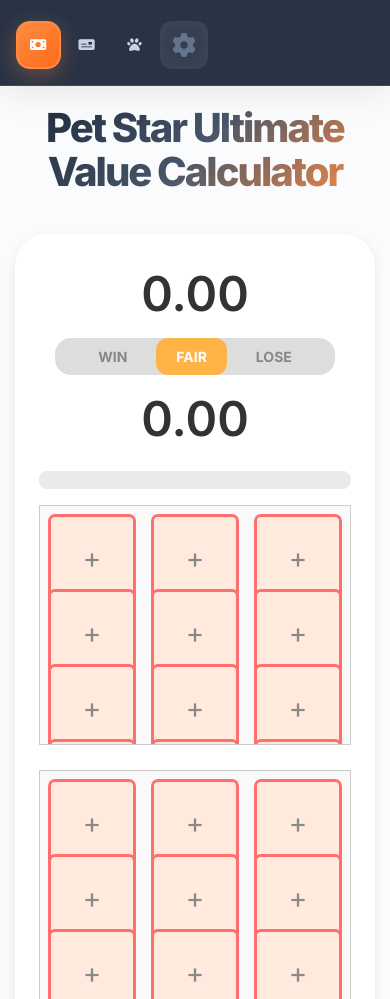
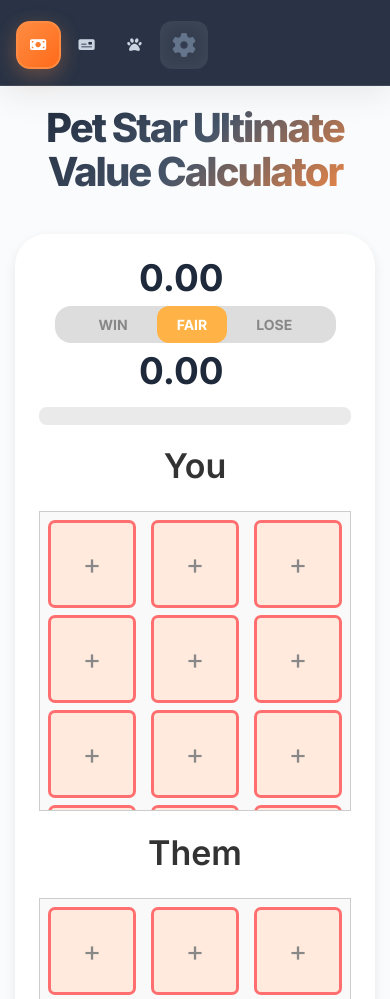
Before and after one commit to Cooper55555/RobloxLibrary, a plain HTML site: page index.html in a window 390 px wide. Shown: the part 55-1054 px from the top of the page. Drawn offline with Linux system fonts and the light colour scheme; no server answers.

Commit message:
Add files via upload

```diff
--- a/index.html
+++ b/index.html
@@ -68,13 +68,20 @@
 
   <div class="trade-calculator">
 <div class="trade-header">
-      <div class="offer-value offer-value--yours" id="psu-your-score">0</div>
+  <div class="offer-value offer-value--yours" id="psu-your-score">
+    <span class="offer-value-text">0</span>
+  </div>
+  <div class="info-calculator-box">
+    <div class="YouThem" id="YouThemDissapear">You -> Them</div>
     <div class="trade-outcome psu-outcome">
       <span class="outcome-label outcome-label-psu" id="psu-lose">WIN</span>
       <span class="outcome-label outcome-label-psu active" id="psu-fair">FAIR</span>
       <span class="outcome-label outcome-label-psu" id="psu-win">LOSE</span>
     </div>
-      <div class="offer-value offer-value--theirs" id="psu-their-score">0</div>
+  </div>
+  <div class="offer-value offer-value--theirs" id="psu-their-score">
+    <span class="offer-value-text">0</span>
+  </div>
 </div>
 
     <div class="trade-bars">
@@ -83,7 +90,9 @@
     </div>
 
     <div class="trade-grids">
+      <div class="mobile-label">You</div>
       <div class="trade-grid trade-grid--yours" id="psu-your-grid"></div>
+      <div class="mobile-label">Them</div>
       <div class="trade-grid trade-grid--theirs" id="psu-their-grid"></div>
     </div>
   </div>
@@ -97,11 +106,11 @@
 
                 <div class="psu-filter-sidebar">
       <button data-filter="all" class="psu-filter-btn active">All</button>
+      <button data-filter="exotic" class="psu-filter-btn">Exotic</button>
+      <button data-filter="legendary" class="psu-filter-btn">Legendary</button>
+      <button data-filter="rare" class="psu-filter-btn">Rare</button>
+      <button data-filter="uncommon" class="psu-filter-btn">Uncommon</button>
       <button data-filter="common" class="psu-filter-btn">Common</button>
-      <button data-filter="uncommon" class="psu-filter-btn">Uncommon</button>
-      <button data-filter="rare" class="psu-filter-btn">Rare</button>
-      <button data-filter="legendary" class="psu-filter-btn">Legendary</button>
-      <button data-filter="exotic" class="psu-filter-btn">Exotic</button>
     </div>
 
       <ul id="psu-trade-pet-list" class="trade-pet-list"></ul>
--- a/script.js
+++ b/script.js
@@ -833,7 +833,8 @@ if (quantity > 1000) {
     fontSize: "14px",
     padding: "2px 6px",
     borderRadius: "4px",
-    userSelect: "none"
+    userSelect: "none",
+    aspectRatio: "0"
   });
   container.appendChild(qtyOverlay);
 
@@ -870,6 +871,24 @@ if (quantity > 1000) {
   updateScoresPsu();
 };
 
+function formatNumber(num) {
+  if (num >= 1_000_000) {
+    const val = num / 1_000_000;
+    if (val < 10) return val.toFixed(2) + 'm';
+    if (val < 100) return val.toFixed(1) + 'm';
+    return Math.floor(val) + 'm';
+  } else if (num >= 1000) {
+    const val = num / 1000;
+    if (val < 10) return val.toFixed(2) + 'k';
+    if (val < 100) return val.toFixed(1) + 'k';
+    return Math.floor(val) + 'k';
+  } else {
+    if (num < 10) return num.toFixed(2);
+    if (num < 100) return num.toFixed(1);
+    return Math.floor(num).toString();
+  }
+}
+
 function parseTotalValuePsu(cell) {
   const container = cell.querySelector("div");
   if (!container) return 0;
@@ -883,8 +902,8 @@ function updateScoresPsu() {
   const yourTotal = Array.from(yourGridPsu.children).reduce((sum, c) => sum + parseTotalValuePsu(c), 0);
   const theirTotal = Array.from(theirGridPsu.children).reduce((sum, c) => sum + parseTotalValuePsu(c), 0);
 
-  yourScoreElPsu.textContent = yourTotal.toFixed(2);
-  theirScoreElPsu.textContent = theirTotal.toFixed(2);
+  yourScoreElPsu.textContent = formatNumber(yourTotal);
+  theirScoreElPsu.textContent = formatNumber(theirTotal);
 
   const total = yourTotal + theirTotal;
 
@@ -896,7 +915,6 @@ function updateScoresPsu() {
     theirBarPsu.style.width = `${((theirTotal / total) * 100).toFixed(2)}%`;
   }
 
-  // Remove active only from PETSTARULT outcome labels
   document.querySelectorAll(".psu-outcome .outcome-label").forEach(el => el.classList.remove("active"));
 
   const result = yourTotal > theirTotal ? "win" : yourTotal === theirTotal ? "fair" : "lose";
--- a/style.css
+++ b/style.css
@@ -611,10 +611,34 @@ body.dark-mode .input-unique {
 }
 
 .offer-value {
+  width: 120px;
+  height: 40px;
+  display: flex;
+  align-items: center;
+  justify-content: flex-start; /* Left align text inside */
+  border-radius: 6px;
+  font-weight: bold;
+  white-space: nowrap;
+  font-size: 2.3rem;
+  position: relative;
+  padding-left: 8px; /* optional */
+}
+
+.offer-value-text {
+  display: inline-block;
+  font-weight: bold;
+  font-size: 2.3rem;
+  white-space: nowrap;
+  max-width: 100%;
+  transform-origin: left center;
+  transition: transform 0.2s ease;
+  will-change: transform;
+}
+
+.YouThem {
   font-size: 48px;
   font-weight: 600;
   color: #333;
-  width: 140px;
   text-align: center;
 }
 
@@ -670,17 +694,18 @@ body.dark-mode .input-unique {
 .trade-grids {
   display: flex;
   justify-content: space-between;
-  margin-top: 16px;
+  gap: 16px;
+  flex-wrap: wrap;
 }
 
 .trade-grid {
   display: grid;
   grid-template-columns: repeat(3, 1fr);
-  grid-auto-rows: 80px;       /* Each row height */
+  grid-auto-rows: 80px;
   gap: 15px;
-  width: 45%;               /* Adjust width to fit 3 columns */
-  height: 300px;              /* Show roughly 3 rows high (3 * 80 + gaps) */
-  overflow-y: auto;           /* Enable vertical scroll */
+  width: 45%;
+  height: 300px;
+  overflow-y: auto;
   border: 1px solid #ccc;
   padding: 8px;
   box-sizing: border-box;
@@ -1061,17 +1086,13 @@ body.dark-mode .input-unique {
 
   /* Grids container - stack vertically but keep grid layout inside */
   .trade-grids {
-    display: flex;
     flex-direction: column;
-    gap: 25px;
+    align-items: center;
   }
 
-  /* Each grid styled as grid to hold pets nicely */
   .trade-grid {
-    width: 100%;           /* Almost full width on phones */
-    height: 240px;        /* Slightly smaller height */
-    grid-auto-rows: 60px; /* Smaller cells for smaller screens */
-    gap: 15px;
+    width: 100%;
+    max-width: 100%;
   }
 
   /* Modal styles */
@@ -1251,3 +1272,38 @@ body.dark-mode .msl-search input {
   -webkit-text-fill-color: transparent;
   background-clip: text;
 }
+
+.info-calculator-box {
+  display: flex;
+  flex-direction: column;
+  width: 100%;
+  margin-left: 12px;
+  margin-right: 12px;
+}
+
+.mobile-label {
+  display: none;
+  margin-bottom: 4px;
+  text-align: center;
+  font-size: 34px;
+  font-weight: 600;
+  color: #333;
+}
+
+/* Show only on small screens */
+@media (max-width: 600px) {
+  .mobile-label {
+    display: block;
+  }
+
+  #YouThemDissapear {
+    display: none;
+  }
+
+  /* Optional: Stack trade grids vertically on mobile */
+  .trade-grids {
+    display: flex;
+    flex-direction: column;
+    gap: 16px;
+  }
+}
```
Lines whose indentation alone changed are shown as unchanged.
